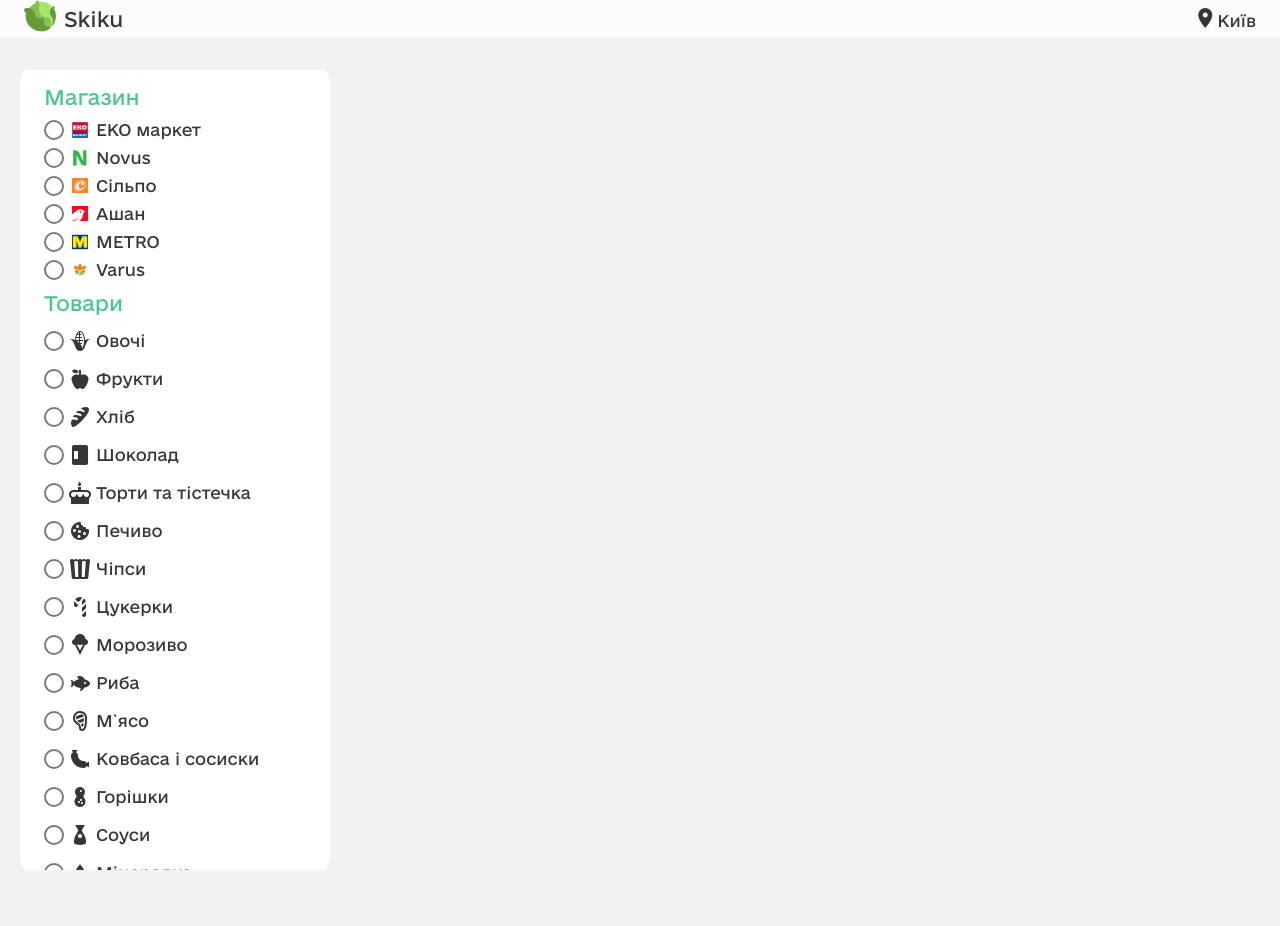
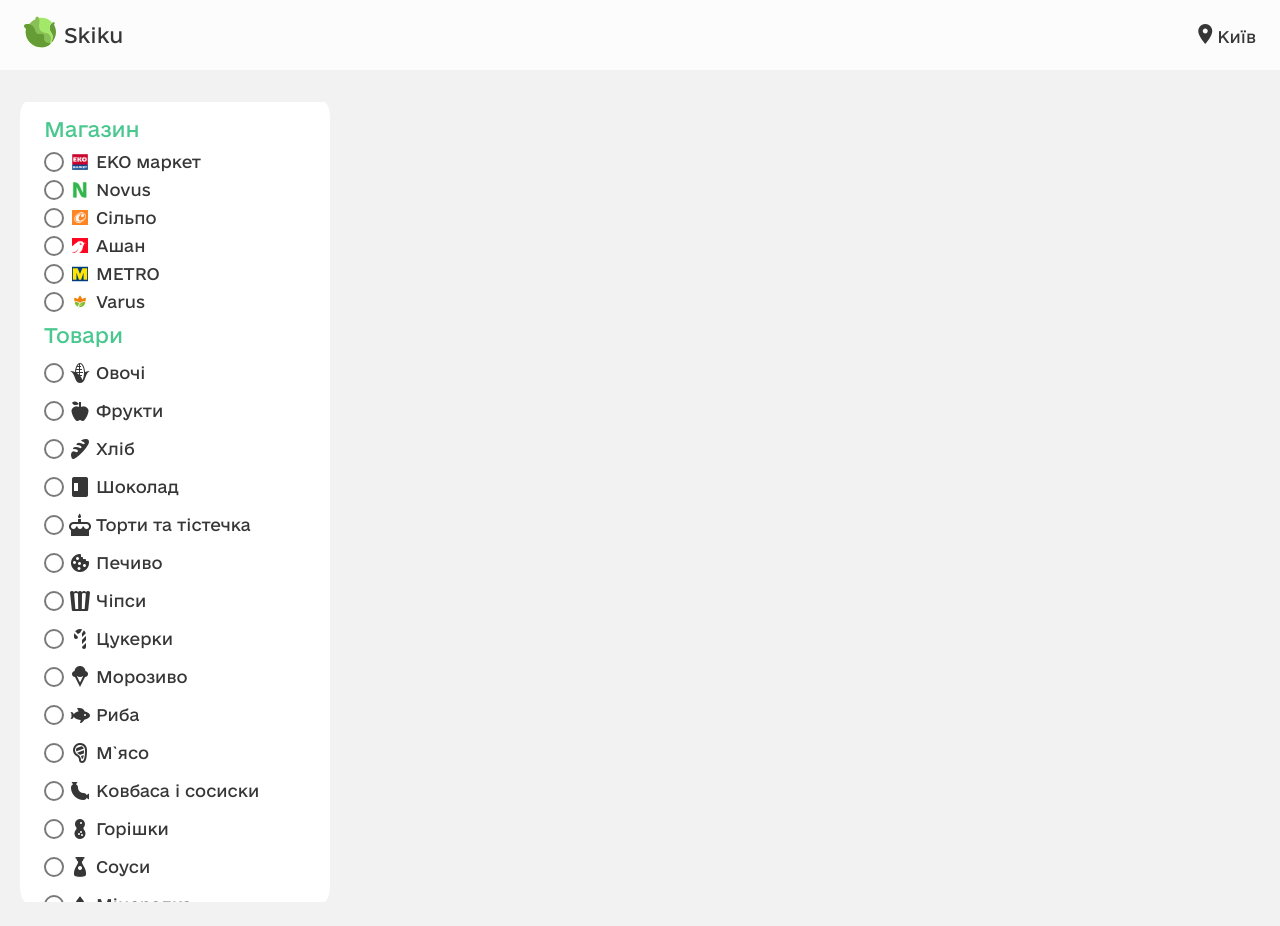
Before and after one commit to KreskoLab/Priceefy, a Nuxt app: page / in a window 1280 px wide. Before the commit the page ends 894 px from the top, so only its background shows below. Built offline with nearby package versions, Linux system fonts and the light colour scheme.

Commit message:
Add files via upload

```diff
--- a/components/Navbar.vue
+++ b/components/Navbar.vue
@@ -1,5 +1,5 @@
 <template>
-  <div class="nav px-5 has-padding-top-15 has-padding-bottom-15">
+  <div class="nav px-5 has-padding-y-4">
     <NuxtLink class="is-inline-flex" to="/">
       <figure class="image is-32x32">
         <img src="/logo.svg" alt="Skiku">
```
